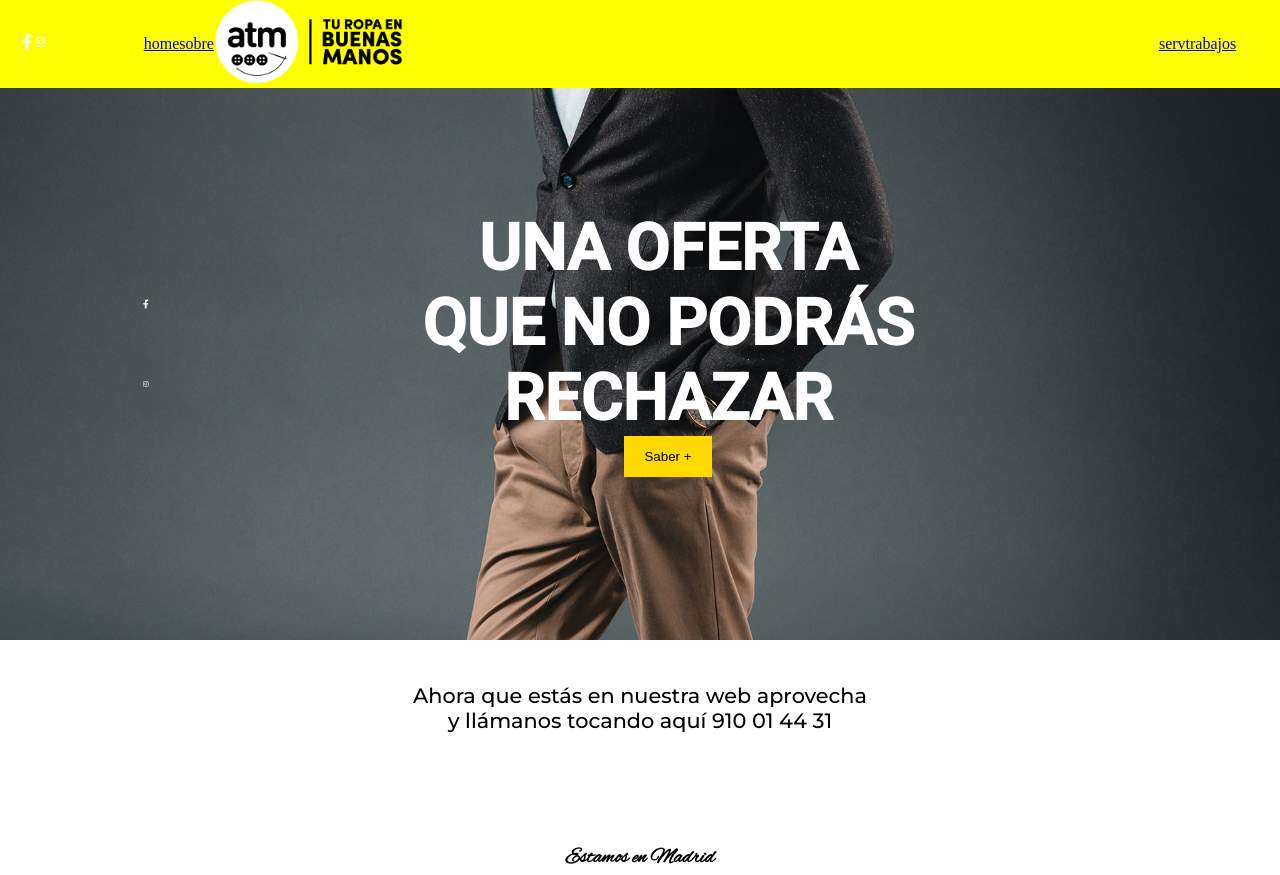
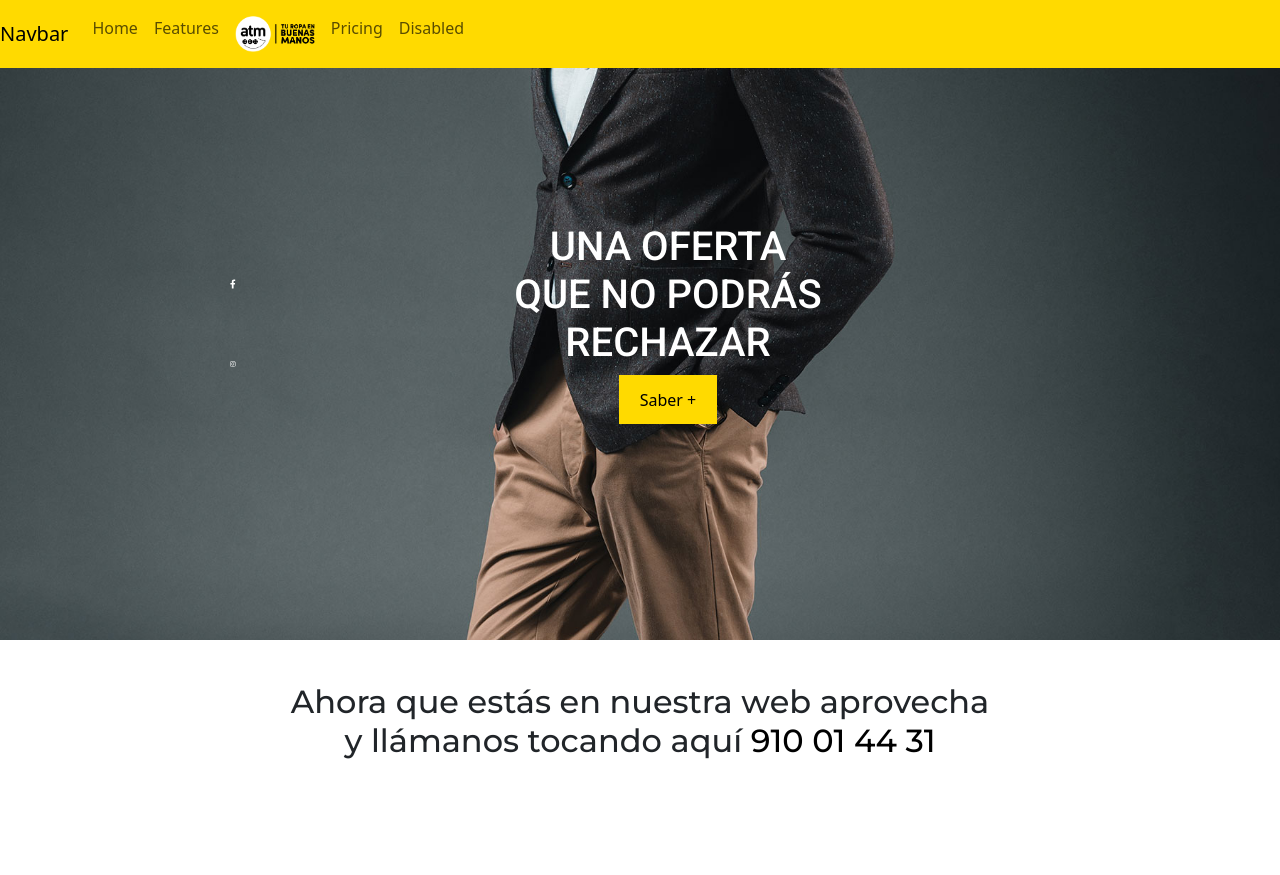
Before and after one commit to ShannonIanthe/ATM-Arreglos-de-Ropa, a plain HTML site: page index.html in a window 1280 px wide. Shown: the top 875 px of the page. Drawn offline with nearby package versions, Linux system fonts and the light colour scheme.

Commit message:
still working on navbar

```diff
--- a/index.html
+++ b/index.html
@@ -19,10 +19,43 @@
       integrity="sha256-xNzN2a4ltkB44Mc/Jz3pT4iU1cmeR0FkXs4pru/JxaQ="
       crossorigin="anonymous"
     ></script>
+    <!--Bootstrap -->
+    <link href="https://cdn.jsdelivr.net/npm/bootstrap@5.3.0-alpha1/dist/css/bootstrap.min.css" rel="stylesheet" integrity="sha384-GLhlTQ8iRABdZLl6O3oVMWSktQOp6b7In1Zl3/Jr59b6EGGoI1aFkw7cmDA6j6gD" crossorigin="anonymous">
+    <script src="https://cdn.jsdelivr.net/npm/bootstrap@5.3.0-alpha1/dist/js/bootstrap.bundle.min.js" integrity="sha384-w76AqPfDkMBDXo30jS1Sgez6pr3x5MlQ1ZAGC+nuZB+EYdgRZgiwxhTBTkF7CXvN" crossorigin="anonymous"></script>
   </head>
 
   <body>
     <main class="header">
+
+      <nav class="navbar navbar-expand-lg">
+        <a class="navbar-brand" href="#">Navbar</a>
+        <button class="navbar-toggler" type="button" data-toggle="collapse" data-target="#navbarNav" aria-controls="navbarNav" aria-expanded="false" aria-label="Toggle navigation">
+          <span class="navbar-toggler-icon"></span>
+        </button>
+        <div class="collapse navbar-collapse" id="navbarNav">
+          <ul class="navbar-nav">
+            <li class="nav-item active">
+              <a class="nav-link" href="#">Home <span class="sr-only">(current)</span></a>
+            </li>
+            <li class="nav-item">
+              <a class="nav-link" href="#">Features</a>
+            </li>
+            <li>
+              <a class="nav-link" href=""><img class="nav-img" src="./images/logo.png"></a>
+            </li>
+            <li class="nav-item">
+              <a class="nav-link" href="#">Pricing</a>
+            </li>
+            <li class="nav-item">
+              <a class="nav-link" href="#" tabindex="-1" aria-disabled="true">Disabled</a>
+            </li>
+          </ul>
+        </div>
+      </nav>
+
+
+<!--
+
 <nav>
   <div class="nav-icons">
     <svg class="icon-svg" xmlns="http://www.w3.org/2000/svg" viewBox="0 0 320 512">
@@ -43,7 +76,7 @@
 
   </div>
 </nav>
-
+-->
 
 
       <div class="container">
--- a/style.css
+++ b/style.css
@@ -9,19 +9,13 @@ body,
 
 /* Navbar */
 nav{
-  display: flex;
-  align-items: center;
-  justify-content: space-evenly;
-  background-color: yellow;
+  background-color: rgb(255, 218, 0);
 }
-.nav-logo{
+.nav-img{
   height: 100%;
-  width: 20%;
+  width: 5rem;
 }
-.nav-links{
-  display: flex;
-  align-items: center;
-}
+
 
 /* Header */
 main {
```
